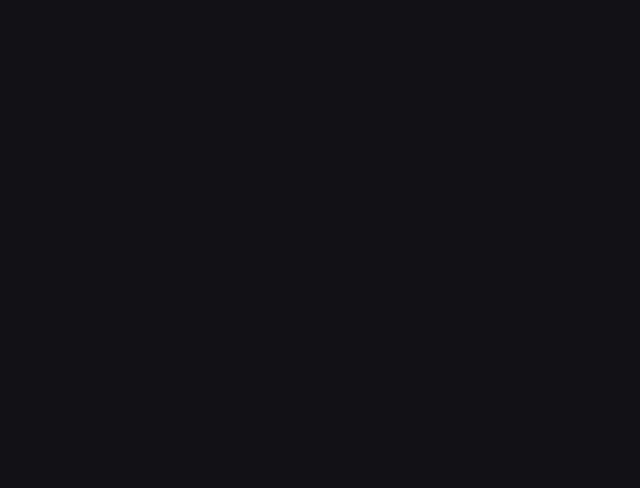
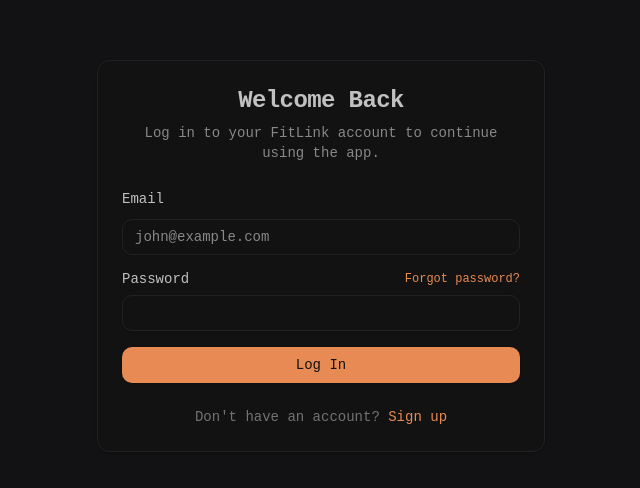
Before and after one commit to Liam-Moriarty/hytel-project2-fitlink, a React (Vite) app in the folder apps/web/: page /login in a window 1280 px wide. Before the commit this address had no page. Shown: the part 144-632 px from the top of the page, without its empty margins (319-959 px from the left). Built offline with nearby package versions, Linux system fonts and the light colour scheme.

Commit message:
feat: add login page

```diff
--- a/apps/web/src/App.tsx
+++ b/apps/web/src/App.tsx
@@ -1,12 +1,14 @@
 import { BrowserRouter as Router, Routes, Route, Navigate } from 'react-router-dom'
 import Signup from './pages/auth/Signup'
+import Login from './pages/auth/Login'
 
 const App = () => {
   return (
     <Router>
       <Routes>
         <Route path="/signup" element={<Signup />} />
-        <Route path="/" element={<Navigate to="/signup" replace />} />
+        <Route path="/login" element={<Login />} />
+        <Route path="/" element={<Navigate to="/login" replace />} />
       </Routes>
     </Router>
   )
--- a/apps/web/src/pages/auth/Login.tsx
+++ b/apps/web/src/pages/auth/Login.tsx
@@ -1,5 +1,62 @@
+import {
+  Card,
+  CardContent,
+  CardDescription,
+  CardFooter,
+  CardHeader,
+  CardTitle,
+} from '@/components/ui/card'
+import { Input } from '@/components/ui/input'
+import { Label } from '@/components/ui/label'
+import { Button } from '@/components/ui/button'
+import { Link } from 'react-router-dom'
+
 const Login = () => {
-  return <div>Login</div>
+  return (
+    <div className="flex items-center justify-center min-h-screen p-4">
+      <Card className="w-full max-w-md">
+        <CardHeader>
+          <CardTitle className="text-2xl font-bold text-center">Welcome Back</CardTitle>
+          <CardDescription className="text-center">
+            Log in to your FitLink account to continue using the app.
+          </CardDescription>
+        </CardHeader>
+        <CardContent>
+          <form className="space-y-4">
+            <div className="space-y-2">
+              <Label htmlFor="email">Email</Label>
+              <Input id="email" type="email" placeholder="john@example.com" required />
+            </div>
+
+            <div className="space-y-2">
+              <div className="flex items-center justify-between">
+                <Label htmlFor="password">Password</Label>
+                <Link
+                  to="/forgot-password"
+                  className="text-xs text-primary hover:underline font-medium"
+                >
+                  Forgot password?
+                </Link>
+              </div>
+              <Input id="password" type="password" required />
+            </div>
+
+            <Button type="submit" className="w-full">
+              Log In
+            </Button>
+          </form>
+        </CardContent>
+        <CardFooter className="flex justify-center">
+          <p className="text-sm text-neutral-500">
+            Don&apos;t have an account?{' '}
+            <Link to="/signup" className="text-primary hover:underline">
+              Sign up
+            </Link>
+          </p>
+        </CardFooter>
+      </Card>
+    </div>
+  )
 }
 
 export default Login
--- a/apps/web/src/pages/auth/Signup.tsx
+++ b/apps/web/src/pages/auth/Signup.tsx
@@ -61,7 +61,13 @@
             <div className="grid grid-cols-2 gap-4">
               <div className="space-y-2">
                 <Label htmlFor="age">Age</Label>
-                <Input id="age" type="number" min="0" required />
+                <Input
+                  id="age"
+                  type="number"
+                  min="0"
+                  required
+                  className="[appearance:textfield] [&::-webkit-outer-spin-button]:appearance-none [&::-webkit-inner-spin-button]:appearance-none"
+                />
               </div>
               <div className="space-y-2">
                 <Label htmlFor="gender">Gender</Label>
@@ -83,13 +89,25 @@
                 <Label htmlFor="height">
                   Height (cm) <span className="text-muted-foreground text-xs">(Optional)</span>
                 </Label>
-                <Input id="height" type="number" min="0" placeholder="175" />
+                <Input
+                  id="height"
+                  type="number"
+                  min="0"
+                  placeholder="175"
+                  className="[appearance:textfield] [&::-webkit-outer-spin-button]:appearance-none [&::-webkit-inner-spin-button]:appearance-none"
+                />
               </div>
               <div className="space-y-2">
                 <Label htmlFor="weight">
                   Weight (kg) <span className="text-muted-foreground text-xs">(Optional)</span>
                 </Label>
-                <Input id="weight" type="number" min="0" placeholder="70" />
+                <Input
+                  id="weight"
+                  type="number"
+                  min="0"
+                  placeholder="70"
+                  className="[appearance:textfield] [&::-webkit-outer-spin-button]:appearance-none [&::-webkit-inner-spin-button]:appearance-none"
+                />
               </div>
             </div>
 
```
